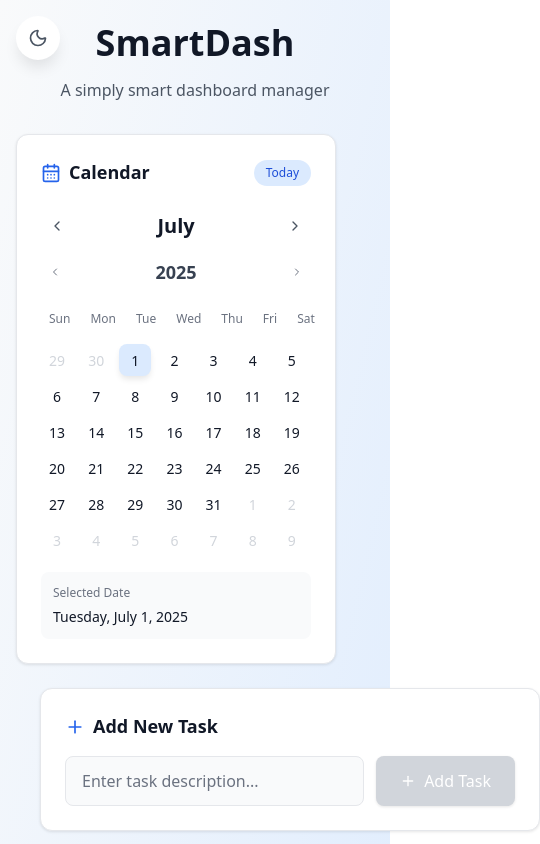
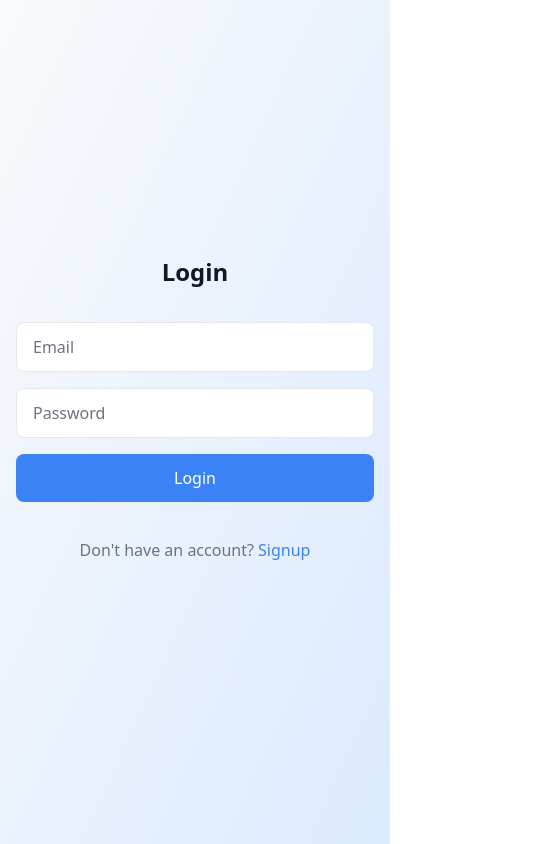
Before and after one commit to Anshit2005/SmartDash, a React (Create React App) app: page /login in a window 390 px wide. Shown: the top 844 px of the page, 540 px wide, since content can reach past the window. Built offline with nearby package versions, Linux system fonts and the light colour scheme; no server answers; the HTML template or start-up script is replaced by a standard one.

Commit message:
added login and signup page

```diff
--- a/package.json
+++ b/package.json
@@ -15,6 +15,7 @@
     "react-calendar": "^6.0.0",
     "react-circular-progressbar": "^2.2.0",
     "react-dom": "^19.1.0",
+    "react-router-dom": "^7.8.0",
     "react-scripts": "^5.0.1",
     "web-vitals": "^2.1.4"
   },
--- a/src/App.css
+++ b/src/App.css
@@ -94,6 +94,54 @@
 
 .dark-mode .app-subtitle {
   color: #d1d5db;
+}
+
+/* Logout Button Styles */
+.logout-container {
+  position: absolute;
+  top: 0;
+  right: 0;
+}
+
+.logout-button {
+  display: flex;
+  align-items: center;
+  gap: 0.5rem;
+  padding: 0.75rem 1rem;
+  border-radius: 0.5rem;
+  border: none;
+  cursor: pointer;
+  font-weight: 500;
+  transition: all 0.3s ease;
+  box-shadow: 0 2px 4px rgba(0, 0, 0, 0.1);
+}
+
+.logout-button:hover {
+  transform: translateY(-1px);
+  box-shadow: 0 4px 8px rgba(0, 0, 0, 0.15);
+}
+
+.light-mode .logout-button {
+  background-color: #ef4444;
+  color: white;
+}
+
+.light-mode .logout-button:hover {
+  background-color: #dc2626;
+}
+
+.dark-mode .logout-button {
+  background-color: #dc2626;
+  color: white;
+}
+
+.dark-mode .logout-button:hover {
+  background-color: #b91c1c;
+}
+
+.logout-icon {
+  width: 1rem;
+  height: 1rem;
 }
 
 /* Main Content Layout */
@@ -951,3 +999,168 @@
   font-size: 0.875rem;
   margin: 0;
 }
+
+/* Authentication Styles */
+.auth-container {
+  min-height: 100vh;
+  display: flex;
+  flex-direction: column;
+  justify-content: center;
+  align-items: center;
+  background: linear-gradient(to bottom right, #f9fafb, #dbeafe);
+  padding: 2rem;
+}
+
+.auth-container h2 {
+  font-size: 2rem;
+  font-weight: bold;
+  color: #111827;
+  margin-bottom: 2rem;
+  text-align: center;
+}
+
+.auth-container input,
+.auth-container textarea {
+  width: 100%;
+  max-width: 400px;
+  padding: 0.75rem 1rem;
+  margin-bottom: 1rem;
+  border: 1px solid #e5e7eb;
+  border-radius: 0.5rem;
+  font-size: 1rem;
+  background-color: white;
+  color: #374151;
+  transition: all 0.2s ease;
+  outline: none;
+}
+
+.auth-container input:focus,
+.auth-container textarea:focus {
+  border-color: #3b82f6;
+  box-shadow: 0 0 0 3px rgba(59, 130, 246, 0.1);
+}
+
+.auth-container textarea {
+  resize: vertical;
+  min-height: 100px;
+}
+
+.auth-container input::placeholder,
+.auth-container textarea::placeholder {
+  color: #6b7280;
+}
+
+.auth-container button {
+  width: 100%;
+  max-width: 400px;
+  padding: 0.75rem 1rem;
+  background-color: #3b82f6;
+  color: white;
+  border: none;
+  border-radius: 0.5rem;
+  font-size: 1rem;
+  font-weight: 500;
+  cursor: pointer;
+  transition: all 0.2s ease;
+  margin-bottom: 1rem;
+}
+
+.auth-container button:hover {
+  background-color: #2563eb;
+  transform: translateY(-1px);
+  box-shadow: 0 4px 8px rgba(59, 130, 246, 0.3);
+}
+
+.auth-container button:active {
+  transform: translateY(0);
+}
+
+.auth-container p {
+  color: #6b7280;
+  text-align: center;
+  margin: 0.5rem 0;
+}
+
+.auth-container a {
+  color: #3b82f6;
+  text-decoration: none;
+  font-weight: 500;
+}
+
+.auth-container a:hover {
+  color: #2563eb;
+  text-decoration: underline;
+}
+
+/* Auth Message Styles */
+.auth-container p:first-of-type {
+  padding: 0.75rem 1rem;
+  border-radius: 0.5rem;
+  margin-bottom: 1rem;
+  font-weight: 500;
+  text-align: center;
+  max-width: 400px;
+  width: 100%;
+}
+
+/* Success Message */
+.auth-container p:contains("successful") {
+  background-color: #dcfce7;
+  color: #16a34a;
+  border: 1px solid #bbf7d0;
+}
+
+/* Error Message */
+.auth-container p:not(:contains("successful")):not(:last-child) {
+  background-color: #fef2f2;
+  color: #dc2626;
+  border: 1px solid #fecaca;
+}
+
+/* Responsive Design for Auth */
+@media (max-width: 640px) {
+  .auth-container {
+    padding: 1rem;
+  }
+
+  .auth-container input,
+  .auth-container textarea,
+  .auth-container button {
+    max-width: 100%;
+  }
+
+  .auth-container h2 {
+    font-size: 1.5rem;
+  }
+}
+
+/* Dark Mode for Auth (if needed) */
+.dark-mode .auth-container {
+  background: linear-gradient(to bottom right, #111827, #1f2937);
+}
+
+.dark-mode .auth-container h2 {
+  color: white;
+}
+
+.dark-mode .auth-container input,
+.dark-mode .auth-container textarea {
+  background-color: #374151;
+  border-color: #4b5563;
+  color: white;
+}
+
+.dark-mode .auth-container input::placeholder,
+.dark-mode .auth-container textarea::placeholder {
+  color: #9ca3af;
+}
+
+.dark-mode .auth-container input:focus,
+.dark-mode .auth-container textarea:focus {
+  border-color: #3b82f6;
+  box-shadow: 0 0 0 3px rgba(59, 130, 246, 0.1);
+}
+
+.dark-mode .auth-container p {
+  color: #d1d5db;
+}
--- a/src/App.js
+++ b/src/App.js
@@ -1,99 +1,162 @@
-import React, { useState, useEffect } from 'react';
-import { Calendar, Plus, Check, Trash2, CalendarDays, ChevronLeft, ChevronRight, Sun, Moon } from 'lucide-react';
-import './App.css';
+import React, { useState, useEffect, useRef } from "react";
+import { BrowserRouter as Router, Routes, Route, Navigate } from "react-router-dom";
+import Login from "./Login";
+import Signup from "./Signup";
+import api from "./api";
+import {
+  CalendarDays, Plus, Check, Trash2,
+  ChevronLeft, ChevronRight, Sun, Moon, LogOut
+} from "lucide-react";
+import "./App.css";
+
+// Separate TaskInput component to isolate input handling
+const TaskInput = React.memo(({ onAddTask }) => {
+  const [taskTitle, setTaskTitle] = useState("");
+  const inputRef = useRef(null);
+
+  const handleSubmit = () => {
+    if (taskTitle.trim()) {
+      onAddTask(taskTitle.trim());
+      setTaskTitle("");
+      if (inputRef.current) {
+        inputRef.current.focus();
+      }
+    }
+  };
+
+  const handleKeyPress = (e) => {
+    if (e.key === "Enter") {
+      e.preventDefault();
+      handleSubmit();
+    }
+  };
+
+  return (
+    <div className="add-task-form">
+      <input
+        ref={inputRef}
+        type="text"
+        className="task-input"
+        placeholder="Enter task description..."
+        value={taskTitle}
+        onChange={(e) => setTaskTitle(e.target.value)}
+        onKeyPress={handleKeyPress}
+        autoComplete="off"
+      />
+      <button
+        onClick={handleSubmit}
+        disabled={!taskTitle.trim()}
+        className="add-task-button"
+      >
+        <Plus className="button-icon" />
+        Add Task
+      </button>
+    </div>
+  );
+});
 
 export default function App() {
   const [tasks, setTasks] = useState([]);
-  const [newTaskTitle, setNewTaskTitle] = useState('');
   const [selectedDate, setSelectedDate] = useState(new Date());
   const [calendarDate, setCalendarDate] = useState(new Date());
-  const [isDarkMode, setIsDarkMode] = useState(false);
+  const [isDarkMode, setIsDarkMode] = useState(() => localStorage.getItem("darkMode") === "true");
+  const [isLoggedIn, setIsLoggedIn] = useState(!!localStorage.getItem("token"));
 
-  // Fetch tasks from backend on load
+  // Fetch tasks only if logged in
   useEffect(() => {
-    fetch('https://smartdash-backend-pkgl.onrender.com/api/tasks')
-      .then(res => res.json())
-      .then(data => setTasks(data))
-      .catch(err => console.error('Failed to fetch tasks:', err));
-  }, []);
+    if (isLoggedIn) {
+      fetchTasks();
+    }
+  }, [isLoggedIn]);
 
-  // Add task
-  const addTask = () => {
-    if (!newTaskTitle.trim()) return;
-    fetch('https://smartdash-backend-pkgl.onrender.com/api/tasks', {
-      method: 'POST',
-      headers: {
-        'Content-Type': 'application/json',
-      },
-      body: JSON.stringify({
-        title: newTaskTitle,
-        completed: false
-      })
-    })
-    .then(res => res.json())
-    .then(data => setTasks([...tasks, data]))
-    .catch(err => console.error('Failed to add task:', err));
-    setNewTaskTitle('');
+  const fetchTasks = async () => {
+    try {
+      const { data } = await api.get("/tasks");
+      setTasks(data);
+    } catch (err) {
+      console.error("Failed to fetch tasks:", err);
+    }
   };
 
-  // Delete task
-  const deleteTask = (id) => {
-    fetch(`https://smartdash-backend-pkgl.onrender.com/api/tasks/${id}`, {
-      method: 'DELETE'
-    })
-    .then(() => setTasks(tasks.filter(task => task._id !== id)))
-    .catch(err => console.error('Failed to delete task:', err));
+  const addTask = async (title) => {
+    try {
+      const { data } = await api.post("/tasks", {
+        title: title,
+        completed: false
+      });
+      setTasks((prev) => [...prev, data]);
+    } catch (err) {
+      console.error("Failed to add task:", err);
+    }
   };
 
-  // Toggle complete
-  const toggleTask = (id) => {
-    const task = tasks.find(t => t._id === id);
-    fetch(`https://smartdash-backend-pkgl.onrender.com/api/tasks/${id}`, {
-      method: 'PUT',
-      headers: {
-        'Content-Type': 'application/json',
-      },
-      body: JSON.stringify({
+  const deleteTask = async (id) => {
+    try {
+      await api.delete(`/tasks/${id}`);
+      setTasks((prev) => prev.filter((task) => task._id !== id));
+    } catch (err) {
+      console.error("Failed to delete task:", err);
+    }
+  };
+
+  const toggleTask = async (id) => {
+    const task = tasks.find((t) => t._id === id);
+    try {
+      const { data } = await api.put(`/tasks/${id}`, {
         ...task,
         completed: !task.completed
-      })
-    })
-    .then(res => res.json())
-    .then(data => setTasks(tasks.map(t => (t._id === id ? data : t))))
-    .catch(err => console.error('Failed to toggle task:', err));
+      });
+      setTasks((prev) => prev.map((t) => (t._id === id ? data : t)));
+    } catch (err) {
+      console.error("Failed to toggle task:", err);
+    }
   };
 
-  const completedTasks = tasks.filter(task => task.completed).length;
-  const percentCompleted = tasks.length === 0 ? 0 : (completedTasks / tasks.length) * 100;
+  const completedTasks = tasks.filter((t) => t.completed).length;
+  const percentCompleted = tasks.length === 0 ? 0 : Math.round((completedTasks / tasks.length) * 100);
 
-  // Toggle dark mode
   const toggleDarkMode = () => {
-    setIsDarkMode(!isDarkMode);
+    setIsDarkMode((prev) => {
+      localStorage.setItem("darkMode", !prev);
+      return !prev;
+    });
+  };
+
+  const logout = () => {
+    localStorage.removeItem("token");
+    setIsLoggedIn(false);
+    setTasks([]);
   };
 
   // Calendar navigation functions
-  const goToPreviousMonth = () => {
-    setCalendarDate(new Date(calendarDate.getFullYear(), calendarDate.getMonth() - 1, 1));
+  const changeMonth = (offset) => {
+    setCalendarDate(
+      new Date(calendarDate.getFullYear(), calendarDate.getMonth() + offset, 1)
+    );
   };
 
-  const goToNextMonth = () => {
-    setCalendarDate(new Date(calendarDate.getFullYear(), calendarDate.getMonth() + 1, 1));
+  const changeYear = (offset) => {
+    setCalendarDate(
+      new Date(calendarDate.getFullYear() + offset, calendarDate.getMonth(), 1)
+    );
   };
 
-  const goToToday = () => {
-    setCalendarDate(new Date());
-  };
+  const goToToday = () => setCalendarDate(new Date());
 
-  const goToPreviousYear = () => {
-    setCalendarDate(new Date(calendarDate.getFullYear() - 1, calendarDate.getMonth(), 1));
-  };
-
-  const goToNextYear = () => {
-    setCalendarDate(new Date(calendarDate.getFullYear() + 1, calendarDate.getMonth(), 1));
-  };
+  if (!isLoggedIn) {
+    return (
+      <Router>
+        <Routes>
+          <Route path="/login" element={<Login onLoginSuccess={() => setIsLoggedIn(true)} />} />
+          <Route path="/signup" element={<Signup />} />
+          <Route path="*" element={<Navigate to="/login" />} />
+        </Routes>
+      </Router>
+    );
+  }
 
   // Calendar component
-  const CalendarComponent = () => {
+  const renderCalendar = () => {
     const today = new Date();
     const currentMonth = calendarDate.getMonth();
     const currentYear = calendarDate.getFullYear();
@@ -114,23 +177,20 @@ export default function App() {
     }
 
     const monthNames = [
-      'January', 'February', 'March', 'April', 'May', 'June',
-      'July', 'August', 'September', 'October', 'November', 'December'
+      "January", "February", "March", "April", "May", "June",
+      "July", "August", "September", "October", "November", "December"
     ];
 
-    const dayNames = ['Sun', 'Mon', 'Tue', 'Wed', 'Thu', 'Fri', 'Sat'];
+    const dayNames = ["Sun", "Mon", "Tue", "Wed", "Thu", "Fri", "Sat"];
 
     return (
-      <div className={`calendar-container ${isDarkMode ? 'dark' : ''}`}>
+      <div className={`calendar-container ${isDarkMode ? "dark" : ""}`}>
         <div className="calendar-header">
           <h2 className="calendar-title">
             <CalendarDays className="calendar-icon" />
             Calendar
           </h2>
-          <button
-            onClick={goToToday}
-            className="today-button"
-          >
+          <button onClick={goToToday} className="today-button">
             Today
           </button>
         </div>
@@ -138,10 +198,7 @@ export default function App() {
         <div className="calendar-content">
           {/* Month Navigation */}
           <div className="month-navigation">
-            <button
-              onClick={goToPreviousMonth}
-              className="nav-button"
-            >
+            <button onClick={() => changeMonth(-1)} className="nav-button">
               <ChevronLeft className="nav-icon" />
             </button>
 
@@ -151,20 +208,14 @@ export default function App() {
               </h3>
             </div>
 
-            <button
-              onClick={goToNextMonth}
-              className="nav-button"
-            >
+            <button onClick={() => changeMonth(1)} className="nav-button">
               <ChevronRight className="nav-icon" />
             </button>
           </div>
 
           {/* Year Navigation */}
           <div className="year-navigation">
-            <button
-              onClick={goToPreviousYear}
-              className="year-nav-button"
-            >
+            <button onClick={() => changeYear(-1)} className="year-nav-button">
               <ChevronLeft className="year-nav-icon" />
             </button>
 
@@ -174,10 +225,7 @@ export default function App() {
               </span>
             </div>
 
-            <button
-              onClick={goToNextYear}
-              className="year-nav-button"
-            >
+            <button onClick={() => changeYear(1)} className="year-nav-button">
               <ChevronRight className="year-nav-icon" />
             </button>
           </div>
@@ -193,14 +241,14 @@ export default function App() {
           <div className="calendar-grid">
             {weeks.map((week, weekIndex) =>
               week.map((date, dayIndex) => {
-                const isToday = date.toDateString() === (new Date()).toDateString();
+                const isToday = date.toDateString() === today.toDateString();
                 const isCurrentMonth = date.getMonth() === currentMonth;
                 const isSelected = date.toDateString() === selectedDate.toDateString();
 
                 return (
                   <button
                     key={`${weekIndex}-${dayIndex}`}
-                    className={`calendar-day ${isToday ? 'today' : ''} ${isSelected ? 'selected' : ''} ${isCurrentMonth ? 'current-month' : 'other-month'}`}
+                    className={`calendar-day ${isToday ? "today" : ""} ${isSelected ? "selected" : ""} ${isCurrentMonth ? "current-month" : "other-month"}`}
                     onClick={() => setSelectedDate(date)}
                   >
                     {date.getDate()}
@@ -216,11 +264,11 @@ export default function App() {
           <div className="selected-date">
             <div className="selected-date-label">Selected Date</div>
             <div className="selected-date-value">
-              {selectedDate.toLocaleDateString('en-US', {
-                weekday: 'long',
-                year: 'numeric',
-                month: 'long',
-                day: 'numeric'
+              {selectedDate.toLocaleDateString("en-US", {
+                weekday: "long",
+                year: "numeric",
+                month: "long",
+                day: "numeric"
               })}
             </div>
           </div>
@@ -230,25 +278,29 @@ export default function App() {
   };
 
   return (
-    <div className={`app ${isDarkMode ? 'dark-mode' : 'light-mode'}`}>
+    <Router>
+      <div className={`app ${isDarkMode ? "dark-mode" : "light-mode"}`}>
         <div className="container">
           {/* Header */}
           <div className="header">
             {/* Dark Mode Toggle */}
             <div className="dark-mode-toggle">
-            <button
-              onClick={toggleDarkMode}
-              className="theme-button"
-            >
+              <button onClick={toggleDarkMode} className="theme-button">
                 {isDarkMode ? <Sun className="theme-icon" /> : <Moon className="theme-icon" />}
               </button>
             </div>
 
             <div className="header-content">
-            <h1 className="app-title">
-              SmartDash
-            </h1>
+              <h1 className="app-title">SmartDash</h1>
               <p className="app-subtitle">A simply smart dashboard manager</p>
+            </div>
+
+            {/* Logout Button */}
+            <div className="logout-container">
+              <button onClick={logout} className="logout-button">
+                <LogOut className="logout-icon" />
+                Logout
+              </button>
             </div>
           </div>
 
@@ -256,7 +308,7 @@ export default function App() {
           <div className="main-content">
             {/* Left Column - Calendar only */}
             <div className="left-column">
-            <CalendarComponent />
+              {renderCalendar()}
             </div>
 
             {/* Middle Column - Tasks */}
@@ -267,24 +319,7 @@ export default function App() {
                   <Plus className="section-icon" />
                   Add New Task
                 </h2>
-              <div className="add-task-form">
-                <input
-                  type="text"
-                  className="task-input"
-                  placeholder="Enter task description..."
-                  value={newTaskTitle}
-                  onChange={e => setNewTaskTitle(e.target.value)}
-                  onKeyDown={e => e.key === 'Enter' && addTask()}
-                />
-                <button
-                  onClick={addTask}
-                  disabled={!newTaskTitle.trim()}
-                  className="add-task-button"
-                >
-                  <Plus className="button-icon" />
-                  Add Task
-                </button>
-              </div>
+                <TaskInput onAddTask={addTask} />
               </div>
 
               {/* Tasks List */}
@@ -305,18 +340,18 @@ export default function App() {
                     tasks.map((task) => (
                       <div
                         key={task._id}
-                      className={`task-item group ${task.completed ? 'completed' : ''}`}
+                        className={`task-item group ${task.completed ? "completed" : ""}`}
                       >
                         <div className="task-content">
                           <div className="task-main">
                             <button
                               onClick={() => toggleTask(task._id)}
-                            className={`task-checkbox ${task.completed ? 'checked' : ''}`}
+                              className={`task-checkbox ${task.completed ? "checked" : ""}`}
                             >
                               {task.completed && <Check className="check-icon" />}
                             </button>
                             <span
-                            className={`task-title ${task.completed ? 'completed' : ''}`}
+                              className={`task-title ${task.completed ? "completed" : ""}`}
                               onClick={() => toggleTask(task._id)}
                             >
                               {task.title}
@@ -371,7 +406,7 @@ export default function App() {
                     </div>
                     <div className="progress-text">
                       <div className="progress-percentage">
-                      {Math.round(percentCompleted)}%
+                        {percentCompleted}%
                       </div>
                       <div className="progress-label">Complete</div>
                     </div>
@@ -424,5 +459,6 @@ export default function App() {
           </div>
         </div>
       </div>
+    </Router>
   );
 }
--- /dev/null
+++ b/src/Login.js
@@ -0,0 +1,33 @@
+import React, { useState } from "react";
+import api from "./api";
+import { Link, useNavigate } from "react-router-dom";
+
+export default function Login({ onLoginSuccess }) {
+  const [email, setEmail] = useState("");
+  const [password, setPassword] = useState("");
+  const [message, setMessage] = useState("");
+  const navigate = useNavigate();
+
+  const handleLogin = async () => {
+    try {
+      const res = await api.post("/auth/login", { email, password });
+      localStorage.setItem("token", res.data.token);
+      setMessage("Login successful!");
+      onLoginSuccess?.();
+      navigate("/");
+    } catch (err) {
+      setMessage(err.response?.data?.message || "Login failed");
+    }
+  };
+
+  return (
+    <div className="auth-container">
+      <h2>Login</h2>
+      <input type="email" value={email} onChange={(e) => setEmail(e.target.value)} placeholder="Email" />
+      <input type="password" value={password} onChange={(e) => setPassword(e.target.value)} placeholder="Password" />
+      <button onClick={handleLogin}>Login</button>
+      {message && <p>{message}</p>}
+      <p>Don't have an account? <Link to="/signup">Signup</Link></p>
+    </div>
+  );
+}
--- /dev/null
+++ b/src/Signup.js
@@ -0,0 +1,35 @@
+import React, { useState } from "react";
+import api from "./api";
+import { Link, useNavigate } from "react-router-dom";
+
+export default function Signup() {
+  const [name, setName] = useState("");
+  const [email, setEmail] = useState("");
+  const [password, setPassword] = useState("");
+  const [note, setNote] = useState("");
+  const [message, setMessage] = useState("");
+  const navigate = useNavigate();
+
+  const handleSignup = async () => {
+    try {
+      await api.post("/auth/signup", { name, email, password, note });
+      setMessage("Signup successful!");
+      setTimeout(() => navigate("/login"), 1000);
+    } catch (err) {
+      setMessage(err.response?.data?.message || "Signup failed");
+    }
+  };
+
+  return (
+    <div className="auth-container">
+      <h2>Signup</h2>
+      <input value={name} onChange={(e) => setName(e.target.value)} placeholder="Name" />
+      <input type="email" value={email} onChange={(e) => setEmail(e.target.value)} placeholder="Email" />
+      <input type="password" value={password} onChange={(e) => setPassword(e.target.value)} placeholder="Password" />
+      <textarea value={note} onChange={(e) => setNote(e.target.value)} placeholder="Your note" />
+      <button onClick={handleSignup}>Signup</button>
+      {message && <p>{message}</p>}
+      <p>Already have an account? <Link to="/login">Login</Link></p>
+    </div>
+  );
+}
--- /dev/null
+++ b/src/api.js
@@ -0,0 +1,21 @@
+// api.js
+import axios from "axios";
+
+// Use production URL if deployed, else localhost
+const api = axios.create({
+  baseURL:
+    process.env.NODE_ENV === "production"
+      ? "https://smartdash-backend-pkgl.onrender.com/api"
+      : "http://localhost:5000/api",
+});
+
+// Add token from localStorage to every request
+api.interceptors.request.use((config) => {
+  const token = localStorage.getItem("token");
+  if (token) {
+    config.headers.Authorization = `Bearer ${token}`;
+  }
+  return config;
+});
+
+export default api;
--- a/src/components/TaskForm.js
+++ b/src/components/TaskForm.js
@@ -1,23 +1,20 @@
-import React, { useState } from 'react';
-import axios from 'axios';
+import React, { useState } from "react";
 
-function TaskForm({ onAdd }) {
-  const [title, setTitle] = useState('');
+export default function TaskForm({ onAdd }) {
+  const [title, setTitle] = useState("");
 
-  const handleSubmit = async (e) => {
+  const handleSubmit = (e) => {
     e.preventDefault();
     if (!title.trim()) return;
-
-    const res = await axios.post('/api/tasks', { title });
-    onAdd(res.data);
-    setTitle('');
+    onAdd(title);
+    setTitle("");
   };
 
   return (
     <form onSubmit={handleSubmit}>
       <input
         type="text"
-        placeholder="Add new task"
+        placeholder="Add a task"
         value={title}
         onChange={(e) => setTitle(e.target.value)}
       />
@@ -25,5 +22,3 @@ function TaskForm({ onAdd }) {
     </form>
   );
 }
-
-export default TaskForm;
```
Also changed, not shown: src/components/TaskList.js (+47 -31 lines), 1 other file (tests, documents, lock files or other folders). Lines whose indentation alone changed are shown as unchanged.
